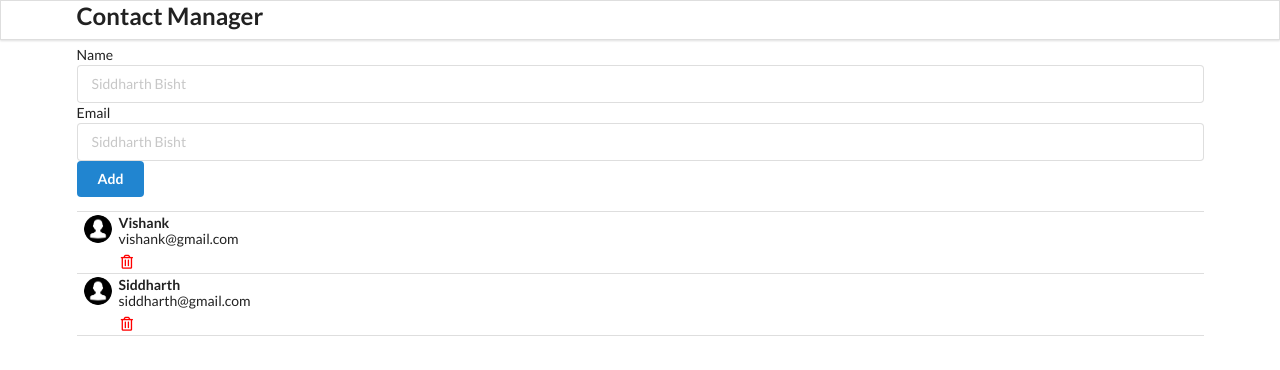
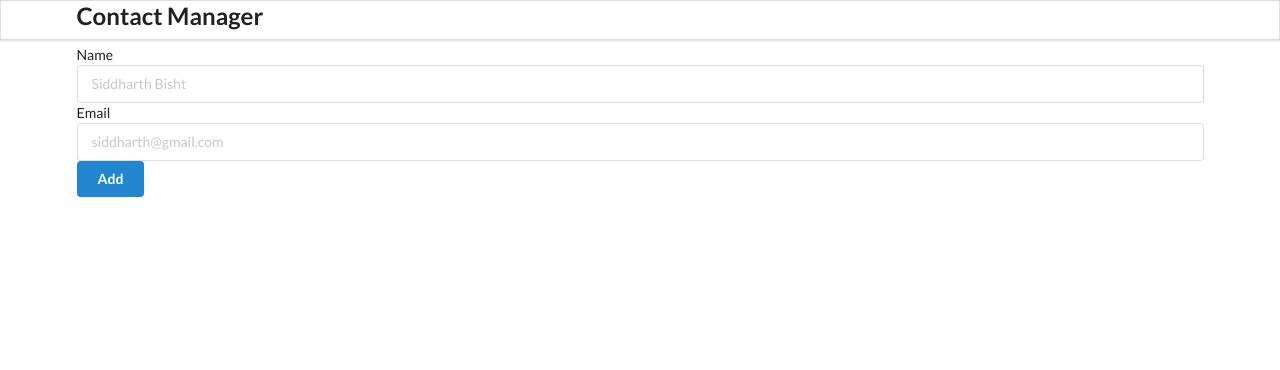
Before and after one commit to OfficialSiddharthBisht/React-Contact-Manager, a React (Create React App) app: page / in a window 1280 px wide. Shown: the top 370 px of the page. Built offline with nearby package versions, Linux system fonts and the light colour scheme.

Commit message:
ADD: contact defined using React setstate

```diff
--- a/src/components/AddContact.jsx
+++ b/src/components/AddContact.jsx
@@ -1,18 +1,37 @@
 import React from "react";
 
 class AddContact extends React.Component{
+    state = {
+        name : "",
+        email : ""
+    }
+    add = (e) =>{
+        e.preventDefault();
+        if(this.state.name === "" || this.state.email === ""){
+            alert("All the fields are mandatory");
+            return;
+        }
+        // this.props.addContactHandler(this.state);
+        console.log(this.state);
+    }
     render(){
         return(
                 <div className="ui main">
                     <h2>Add Contact</h2>
-                    <form className="ui form">
+                    <form className="ui form" onSubmit={this.add}>
                         <div>
                             <label>Name</label>
-                            <input type="text" name = "name" placeholder="Siddharth Bisht" />
+                            <input type="text" name = "name"
+                            value = {this.state.name} placeholder="Siddharth Bisht" onChange={(e) =>{
+                                this.setState({name : e.target.value})
+                            }}/>
                         </div>
                         <div>
                             <label>Email</label>
-                            <input type="text" name = "name" placeholder="Siddharth Bisht" />
+                            <input type="text" name = "name" placeholder="siddharth@gmail.com" value={this.state.email} onChange = {(e)=>{
+                                this.setState({email : e.target.value})
+                            }}
+                            />
                         </div>
                         <button className="ui button blue">Add</button>
                     </form>
--- a/src/components/App.js
+++ b/src/components/App.js
@@ -5,22 +5,12 @@ import AddContact from './AddContact';
 import ContactList from './ContactList';
 
 function App() {
-  const contacts = [
-    {
-      id : "1",
-      name : "Vishank",
-      email : "vishank@gmail.com"
-    },
-    {
-      id : "2",
-      name : "Siddharth",
-      email : "siddharth@gmail.com"
-    },
-  ]
+  const [contacts, setContacts] = React.useState([]);
+
   return (
     <div className="ui container">
       <Header />
-      <AddContact />
+      <AddContact AddContactHandler />
       <ContactList contacts = {contacts} />
     </div>
   );
```
